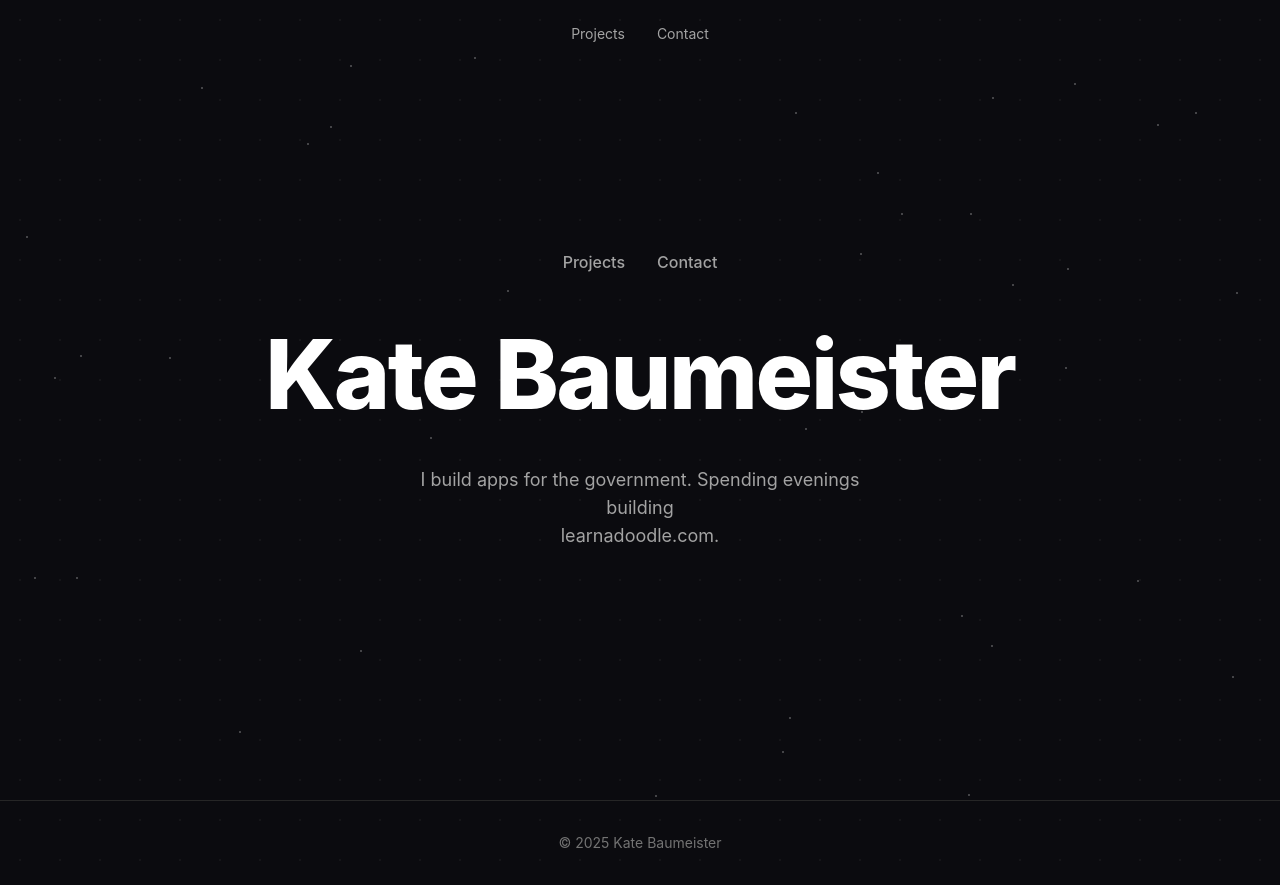
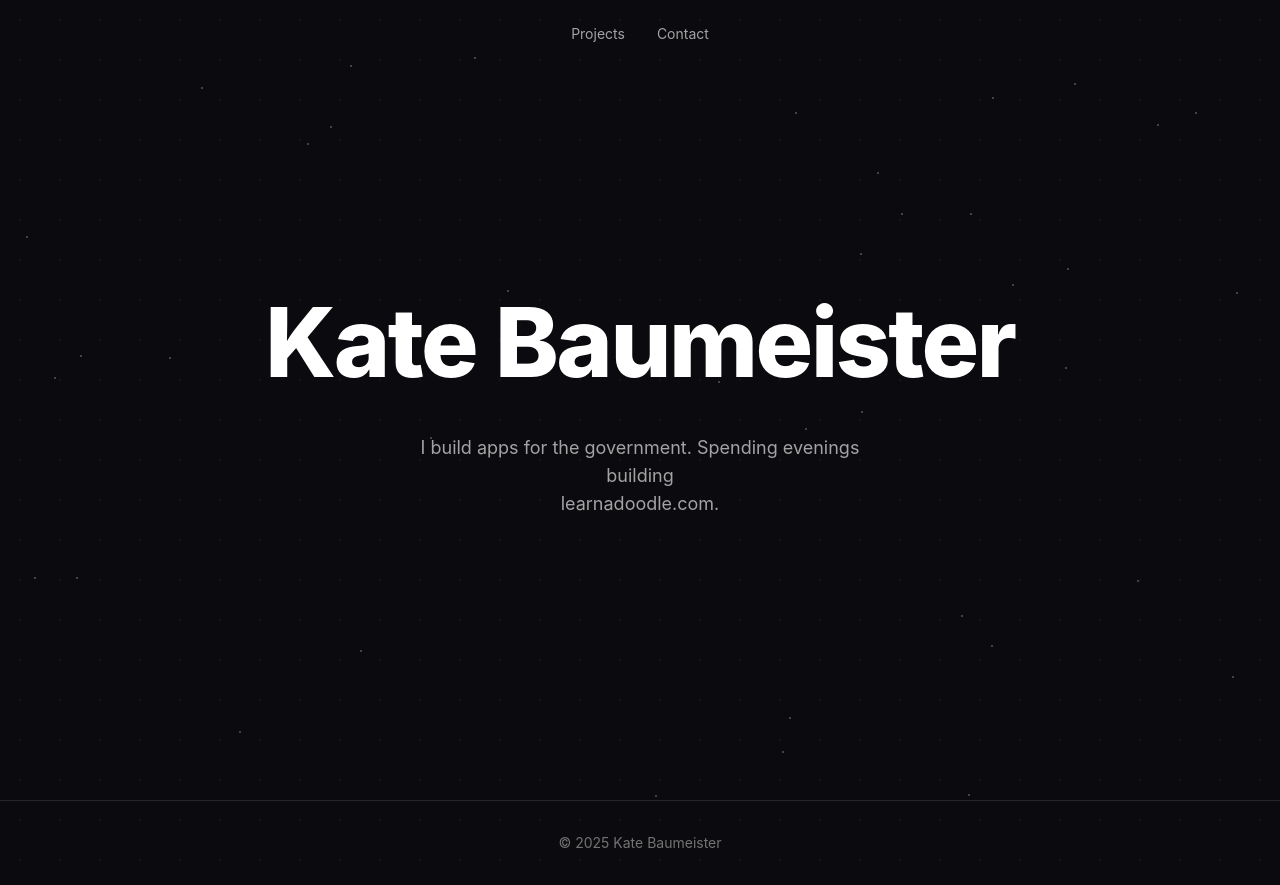
Before and after one commit to katiebaumeister/nextjspractice, a Next.js app in the folder portfolio/: page / in a window 1280 px wide. Built offline with nearby package versions, Linux system fonts and the light colour scheme; no server answers.

Commit message:
Update Hero.js

```diff
--- a/portfolio/components/Hero.js
+++ b/portfolio/components/Hero.js
@@ -5,10 +5,6 @@ import Link from 'next/link';
 export default function Hero() {
   return (
     <section className="min-h-screen flex flex-col items-center justify-center text-center px-4">
-      <div className="mb-10 flex flex-wrap justify-center space-x-8 text-sm sm:text-base font-medium text-neutral-400">
-        <Link href="/projects" className="hover:text-white transition duration-200">Projects</Link>
-        <Link href="/contact" className="hover:text-white transition duration-200">Contact</Link>
-      </div>
       <motion.h1
         initial={{ opacity: 0, y: 50 }}
         animate={{ opacity: 1, y: 0 }}
```
